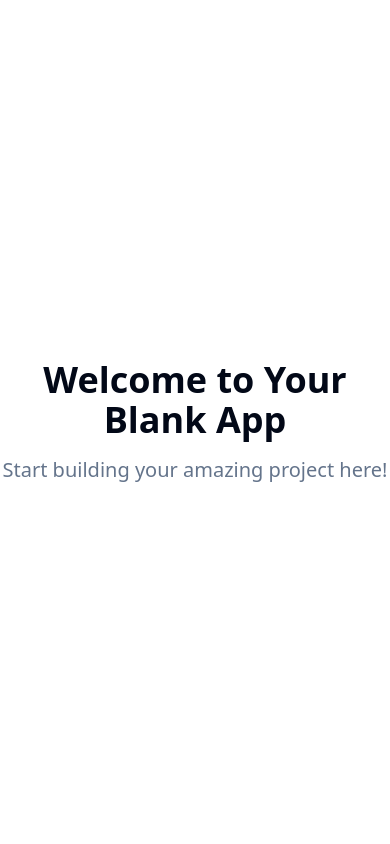
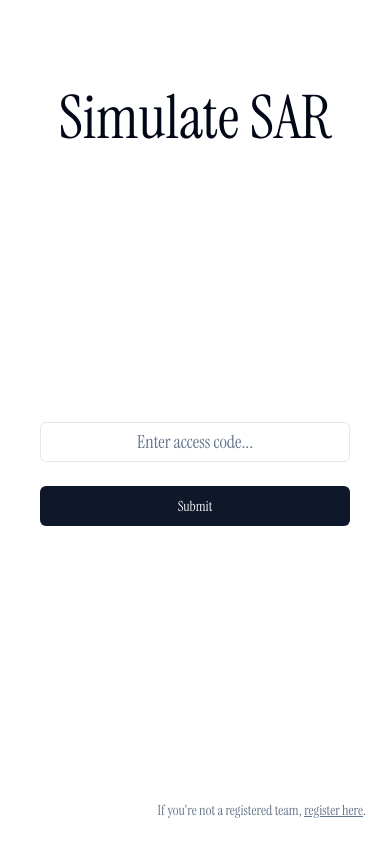
Before and after one commit to narmnarm/sim-sar-login, a React (Vite) app: page / in a window 390 px wide. Built offline with nearby package versions, Linux system fonts and the light colour scheme.

Commit message:
Create landing page
Builds a minimal, light-themed landing page for Simulate SAR with Instrument Serif font. Includes a password input, submit button, and a registration link that opens a contact form. The page is responsive and features a subtle fade-in animation.

```diff
--- a/index.html
+++ b/index.html
@@ -3,11 +3,14 @@
   <head>
     <meta charset="UTF-8" />
     <meta name="viewport" content="width=device-width, initial-scale=1.0" />
-    <title>sim-sar-login</title>
-    <meta name="description" content="Lovable Generated Project" />
-    <meta name="author" content="Lovable" />
+    <title>Simulate SAR</title>
+    <meta name="description" content="Search and Rescue Simulation Tool" />
+    <meta name="author" content="Simulate SAR" />
+    <link rel="preconnect" href="https://fonts.googleapis.com">
+    <link rel="preconnect" href="https://fonts.gstatic.com" crossorigin>
+    <link href="https://fonts.googleapis.com/css2?family=Instrument+Serif:ital,wght@0,400;0,600;1,400&display=swap" rel="stylesheet">
 
-    <meta property="og:title" content="sim-sar-login" />
+    <meta property="og:title" content="8db40ab0-2ff6-4df5-8664-f22d21be3514" />
     <meta property="og:description" content="Lovable Generated Project" />
     <meta property="og:type" content="website" />
     <meta property="og:image" content="https://lovable.dev/opengraph-image-p98pqg.png" />
--- /dev/null
+++ b/src/components/AccessForm.tsx
@@ -0,0 +1,42 @@
+import { useState } from "react";
+import { Button } from "@/components/ui/button";
+import { Input } from "@/components/ui/input";
+import { useToast } from "@/hooks/use-toast";
+
+export const AccessForm = () => {
+  const [password, setPassword] = useState("");
+  const { toast } = useToast();
+
+  const handleSubmit = (e: React.FormEvent) => {
+    e.preventDefault();
+
+    // Show access denied toast
+    toast({
+      title: "Access Denied",
+      description: "Invalid access code. Please contact your administrator.",
+      variant: "destructive",
+    });
+
+    // Clear the password field
+    setPassword("");
+  };
+
+  return (
+    <form onSubmit={handleSubmit} className="flex flex-col items-center gap-6 w-full max-w-sm mx-auto">
+      <Input
+        type="password"
+        placeholder="Enter access code..."
+        value={password}
+        onChange={(e) => setPassword(e.target.value)}
+        className="text-center text-lg py-3 border-border focus:ring-ring bg-background"
+        required
+      />
+      <Button
+        type="submit"
+        className="w-full bg-primary text-primary-foreground hover:bg-primary/90 transition-colors"
+      >
+        Submit
+      </Button>
+    </form>
+  );
+};
--- /dev/null
+++ b/src/components/ContactForm.tsx
@@ -0,0 +1,69 @@
+import { useState } from "react";
+import { Button } from "@/components/ui/button";
+import { Input } from "@/components/ui/input";
+import { Textarea } from "@/components/ui/textarea";
+import { Dialog, DialogContent, DialogHeader, DialogTitle } from "@/components/ui/dialog";
+
+interface ContactFormProps {
+  isOpen: boolean;
+  onClose: () => void;
+}
+
+export const ContactForm = ({ isOpen, onClose }: ContactFormProps) => {
+  const [formData, setFormData] = useState({
+    name: "",
+    email: "",
+    message: ""
+  });
+
+  const handleSubmit = (e: React.FormEvent) => {
+    e.preventDefault();
+    const subject = "Registration Request - Simulate SAR";
+    const body = `Name: ${formData.name}\nEmail: ${formData.email}\n\nMessage:\n${formData.message}`;
+
+    window.location.href = `mailto:nayelr03@gmail.com?subject=${encodeURIComponent(subject)}&body=${encodeURIComponent(body)}`;
+    onClose();
+  };
+
+  return (
+    <Dialog open={isOpen} onOpenChange={onClose}>
+      <DialogContent className="sm:max-w-md animate-fade-in">
+        <DialogHeader>
+          <DialogTitle className="text-xl font-instrument">Register for Access</DialogTitle>
+        </DialogHeader>
+        <form onSubmit={handleSubmit} className="space-y-4">
+          <Input
+            placeholder="Name"
+            value={formData.name}
+            onChange={(e) => setFormData({ ...formData, name: e.target.value })}
+            required
+            className="border-border focus:ring-ring"
+          />
+          <Input
+            type="email"
+            placeholder="Email"
+            value={formData.email}
+            onChange={(e) => setFormData({ ...formData, email: e.target.value })}
+            required
+            className="border-border focus:ring-ring"
+          />
+          <Textarea
+            placeholder="Tell us about your team and why you need access..."
+            value={formData.message}
+            onChange={(e) => setFormData({ ...formData, message: e.target.value })}
+            required
+            className="min-h-[100px] border-border focus:ring-ring"
+          />
+          <div className="flex gap-2 justify-end">
+            <Button type="button" variant="outline" onClick={onClose}>
+              Cancel
+            </Button>
+            <Button type="submit" className="bg-primary text-primary-foreground hover:bg-primary/90">
+              Send Request
+            </Button>
+          </div>
+        </form>
+      </DialogContent>
+    </Dialog>
+  );
+};
--- a/src/index.css
+++ b/src/index.css
@@ -100,6 +100,6 @@ All colors MUST be HSL.
   }
 
   body {
-    @apply bg-background text-foreground;
+    @apply bg-background text-foreground font-instrument;
   }
 }
--- a/src/pages/Index.tsx
+++ b/src/pages/Index.tsx
@@ -1,12 +1,42 @@
-// Update this page (the content is just a fallback if you fail to update the page)
+import { useState } from "react";
+import { AccessForm } from "@/components/AccessForm";
+import { ContactForm } from "@/components/ContactForm";
 
 const Index = () => {
+  const [isContactFormOpen, setIsContactFormOpen] = useState(false);
+
   return (
-    <div className="min-h-screen flex items-center justify-center bg-background">
-      <div className="text-center">
-        <h1 className="text-4xl font-bold mb-4">Welcome to Your Blank App</h1>
-        <p className="text-xl text-muted-foreground">Start building your amazing project here!</p>
+    <div className="min-h-screen bg-background text-foreground flex flex-col justify-between p-6 animate-fade-in">
+      {/* Header */}
+      <div className="flex justify-center pt-16">
+        <h1 className="text-6xl md:text-7xl font-instrument font-normal text-center">
+          Simulate SAR
+        </h1>
       </div>
+
+      {/* Center Content */}
+      <div className="flex-1 flex items-center justify-center px-4">
+        <AccessForm />
+      </div>
+
+      {/* Bottom Right */}
+      <div className="flex justify-end">
+        <p className="text-sm text-muted-foreground">
+          If you're not a registered team,{" "}
+          <button
+            onClick={() => setIsContactFormOpen(true)}
+            className="underline hover:text-foreground transition-colors duration-200 font-medium"
+          >
+            register here
+          </button>
+          .
+        </p>
+      </div>
+
+      <ContactForm
+        isOpen={isContactFormOpen}
+        onClose={() => setIsContactFormOpen(false)}
+      />
     </div>
   );
 };
--- a/tailwind.config.ts
+++ b/tailwind.config.ts
@@ -18,6 +18,9 @@ export default {
 			}
 		},
 		extend: {
+			fontFamily: {
+				'instrument': ['Instrument Serif', 'serif'],
+			},
 			colors: {
 				border: 'hsl(var(--border))',
 				input: 'hsl(var(--input))',
@@ -84,11 +87,22 @@ export default {
 					to: {
 						height: '0'
 					}
+				},
+				'fade-in': {
+					'0%': {
+						opacity: '0',
+						transform: 'translateY(10px)'
+					},
+					'100%': {
+						opacity: '1',
+						transform: 'translateY(0)'
+					}
 				}
 			},
 			animation: {
 				'accordion-down': 'accordion-down 0.2s ease-out',
-				'accordion-up': 'accordion-up 0.2s ease-out'
+				'accordion-up': 'accordion-up 0.2s ease-out',
+				'fade-in': 'fade-in 0.6s ease-out'
 			}
 		}
 	},
```
